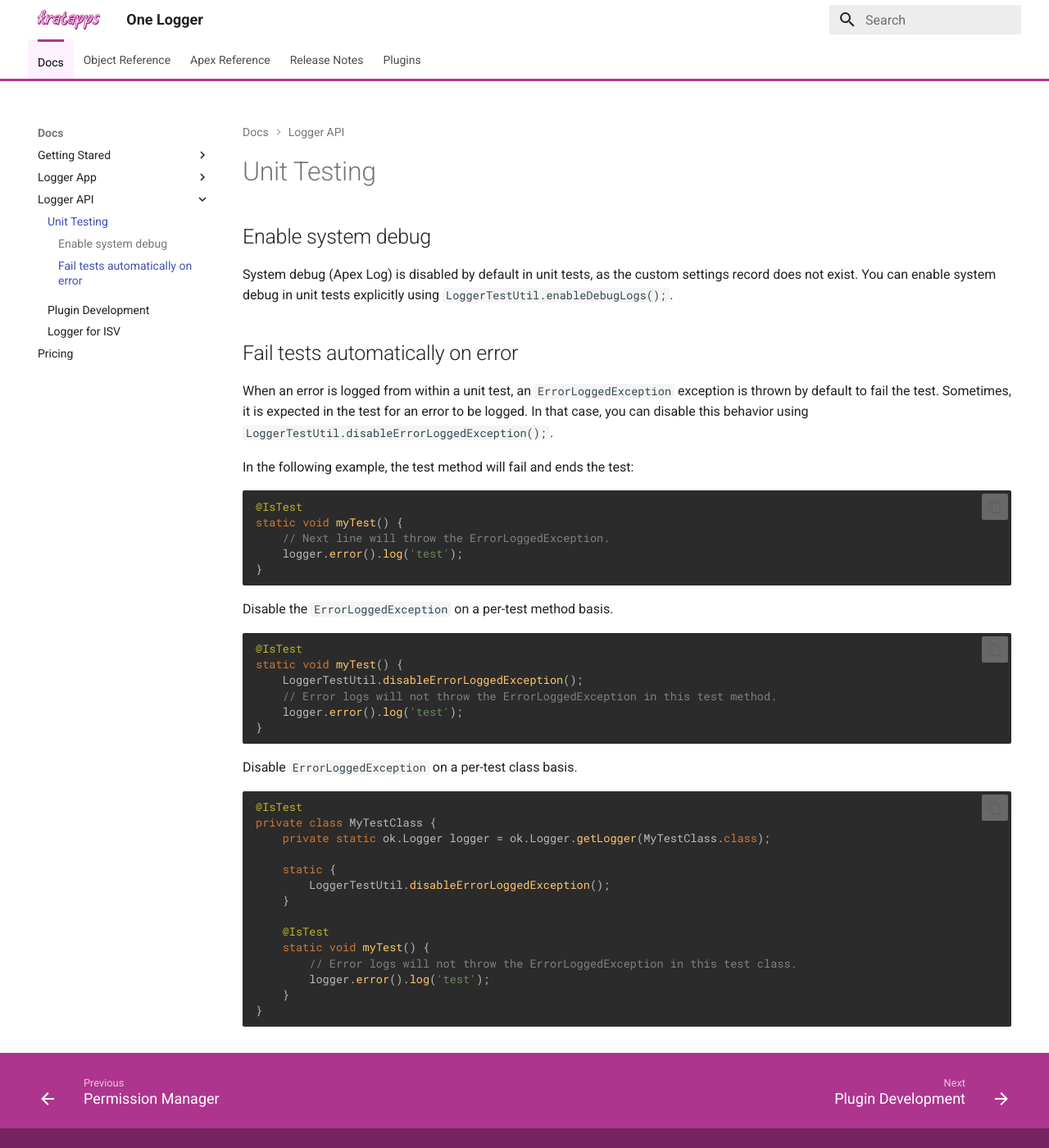
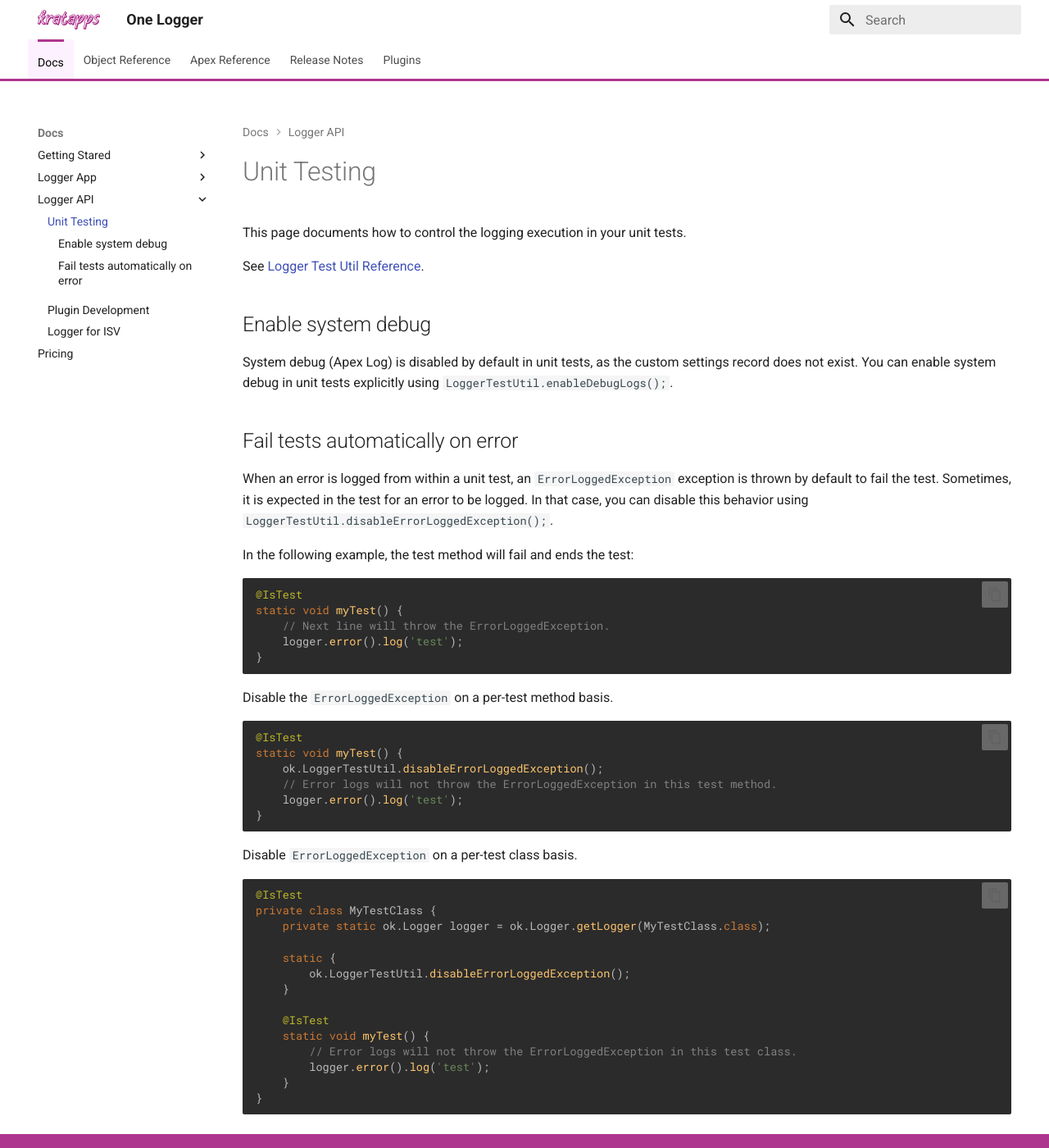
Before and after one commit to kratapps/one-logger-kratapps-com, an MkDocs documentation site: the page built from docs/docs/api/unit-testing.md, in a window 1280 px wide and 1400 px high. Shown: the whole window at 82% size. Built offline with MkDocs 1.6.1 and Material for MkDocs 9.7.7, drawn with Linux system fonts in a browser that asks for light colours.

Commit message:
Update docs.

````diff
--- a/docs/docs/api/unit-testing.md
+++ b/docs/docs/api/unit-testing.md
@@ -1,4 +1,8 @@
 # Unit Testing
+
+This page documents how to control the logging execution in your unit tests.
+
+See [Logger Test Util Reference](../../reference/LoggerTestUtil.md).
 
 ## Enable system debug
 
@@ -26,7 +30,7 @@
 ```apex
 @IsTest
 static void myTest() {
-    LoggerTestUtil.disableErrorLoggedException();
+    ok.LoggerTestUtil.disableErrorLoggedException();
     // Error logs will not throw the ErrorLoggedException in this test method.
     logger.error().log('test');
 }
@@ -40,7 +44,7 @@
     private static ok.Logger logger = ok.Logger.getLogger(MyTestClass.class);
 
     static {
-        LoggerTestUtil.disableErrorLoggedException();
+        ok.LoggerTestUtil.disableErrorLoggedException();
     }
 
     @IsTest
--- a/mkdocs.yml
+++ b/mkdocs.yml
@@ -20,7 +20,7 @@
     # - header.autohide
     # - navigation.expand
     - navigation.footer
-    - navigation.indexes
+    # - navigation.indexes
     # - navigation.instant
     # - navigation.instant.prefetch
     # - navigation.instant.progress
@@ -66,7 +66,7 @@
       - Setup: docs/getting-started/setup.md
       - Best Practices: docs/getting-started/best-practices.md
     - Logger App:
-      - Logger App: docs/app/README.md
+      - Logger App: docs/app/index.md
       - Logs Explorer: docs/app/logs-explorer.md
       - Logs Monitor: docs/app/logs-monitor.md
       - Logs Table: docs/app/logs-table.md
````
Also changed, not shown: docs/reference/Log.md (+2 -2 lines), docs/reference/LoggerTestUtil.md (added, +19 -0 lines), docs/docs/app/index.md (renamed from docs/docs/app/README.md).
